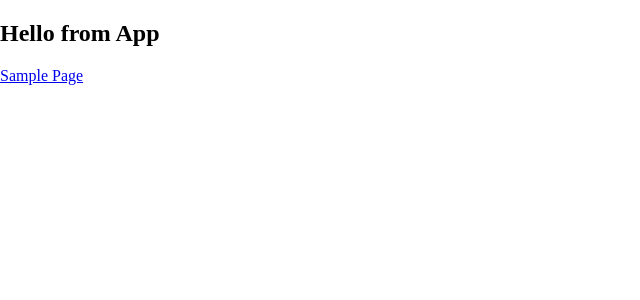
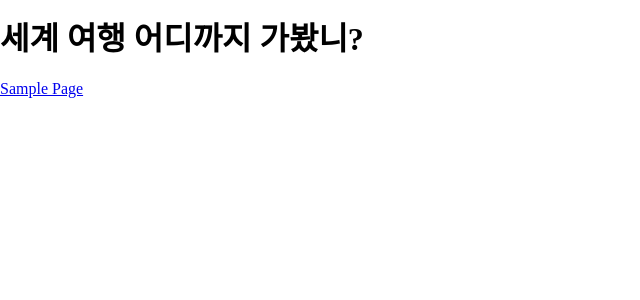
Before and after one commit to teo-sprint-16-3/client, a React (Vite) app: page / in a window 1280 px wide. Shown: the top 300 px of the page, without its empty margins (0-640 px from the left). Built offline with nearby package versions, Linux system fonts and the light colour scheme.

Commit message:
init: first commit

```diff
--- a/src/App.tsx
+++ b/src/App.tsx
@@ -1,10 +1,13 @@
 import { NavLink } from "react-router-dom";
+import "./styles/app.scss";
 
 export default function App() {
   return (
-    <>
-      <h2>Hello from App</h2>
+    <div className="app">
+      <header>
+        <h1> 세계 여행 어디까지 가봤니? </h1>
+      </header>
       <NavLink to="/sample">Sample Page</NavLink>
-    </>
+    </div>
   );
 }
```
Also changed, not shown: src/styles/app.scss (added).
